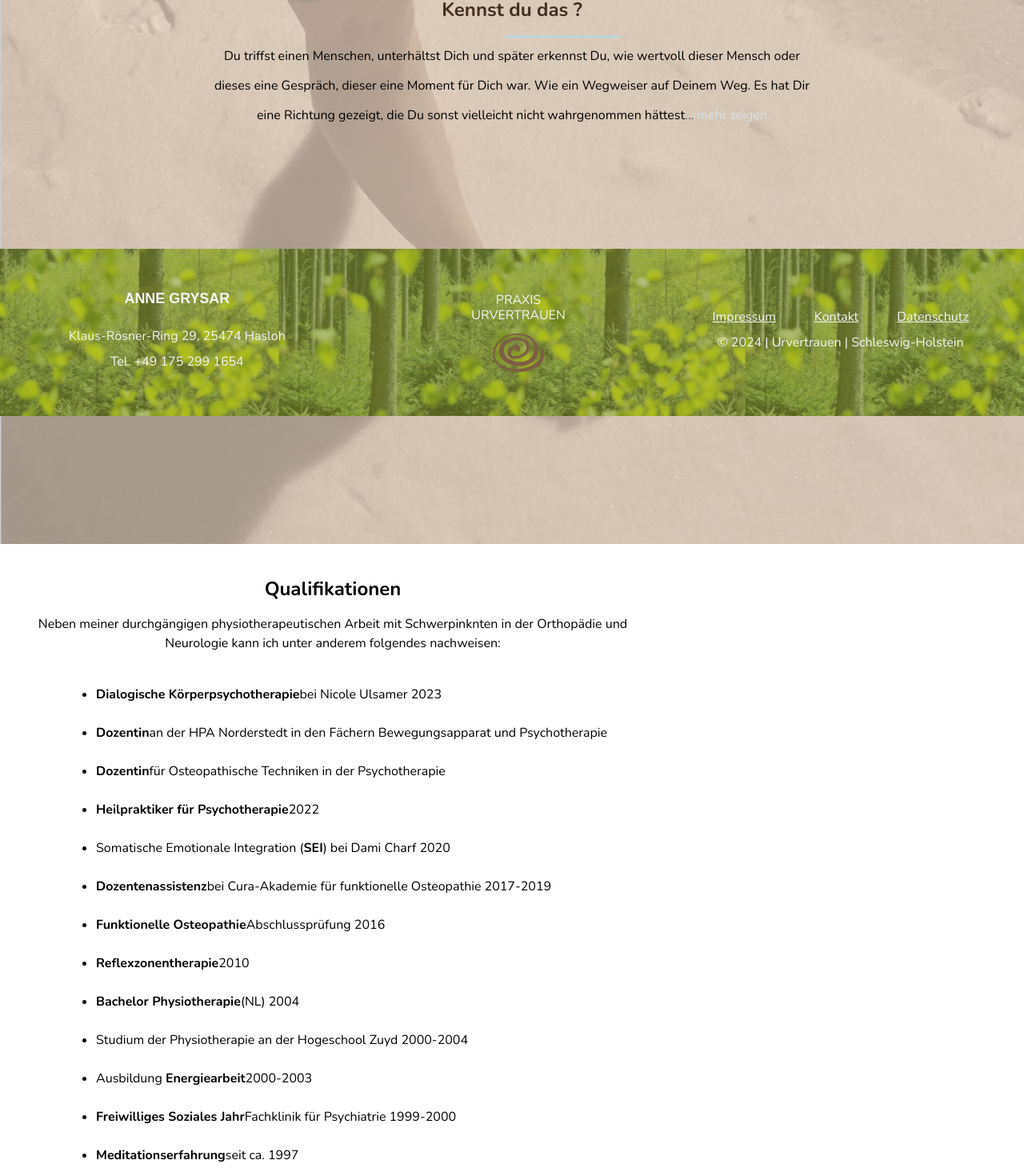
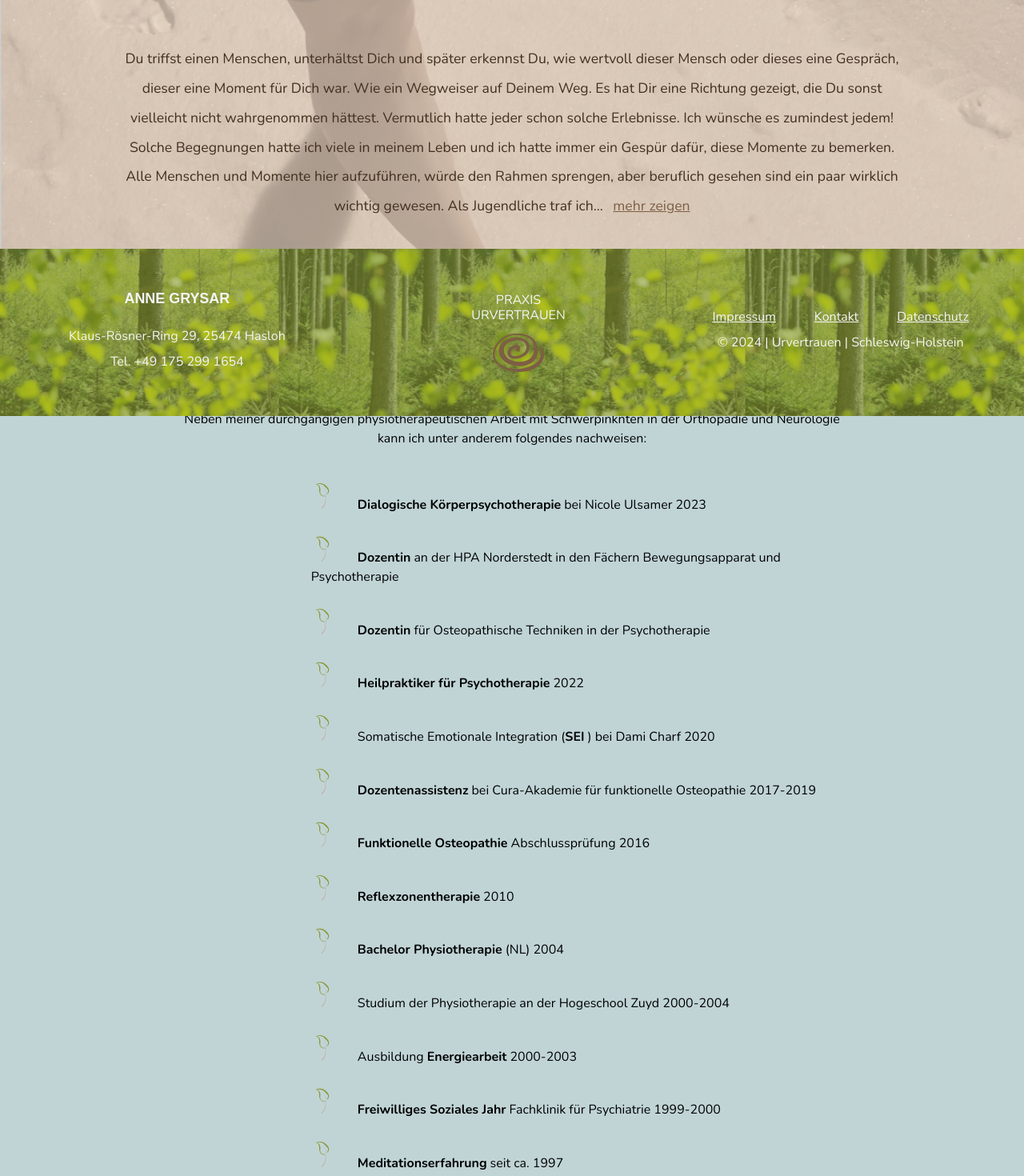
Before and after one commit to Lucarte/PraxisEnna, a React (Vite) app: page /uebermich in a window 1280 px wide. Shown: the part 280-1750 px from the top of the page at 80% size. Built offline with nearby package versions, Linux system fonts and the light colour scheme; the HTML template or start-up script is replaced by a standard one; a web font is replaced by a local one.

Commit message:
uebermich page ready-to-go

```diff
--- a/src/index.css
+++ b/src/index.css
@@ -1,3 +1,13 @@
 @tailwind base;
 @tailwind components;
 @tailwind utilities;
+
+.custom-list-style {
+    list-style-image: url('/src/assets/listImgMobile.svg');
+}
+
+@media (min-width: 750px) {
+	.custom-list-style {
+        list-style-image: url('/src/assets/listImg.svg');
+	}
+}
--- a/src/pages/Uebermich.tsx
+++ b/src/pages/Uebermich.tsx
@@ -9,66 +9,115 @@ const Uebermich = () => {
 	};
 
 	return (
-		<>
+		<article className='flex flex-col items-center bg-darkTurquis'>
 			{" "}
 			<section>
-				<div className='pt-40 bg-gradient-to-b from-lightBrown via-lightBrown to-darkBrown px-10 pb-10 md:px-20 lg:bg-[url("/src/assets/beine.png")] lg:bg-cover lg:bg-no-repeat lg:pt-64 lg:px-36 lg:pb-96 xl:px-64 2xl:px-80 lg:h-[60rem]'>
-					<h2 className='mb-12 text-lg font-bold uebermich__titel lg:hidden'>
-						ÜBER MICH
-					</h2>
-					<span className='uebermich__titel--span lg:opacity-0'></span>
-					<h2 className='mb-2 text-2xl font-bold text-center section__titel text-veryDarkBrown'>
+				<div className='text-veryDarkBrown pt-40 bg-gradient-to-b from-lightBrown via-lightBrown to-darkBrown px-10 pb-10 md:px-20 lg:bg-[url("/src/assets/beine.png")] lg:bg-cover lg:bg-no-repeat lg:pt-64 lg:px-32 lg:pb-16 xl:px-36 lg:min-h-[42rem]'>
+					<h2 className='text-xl font-bold lg:hidden'>ÜBER MICH</h2>
+					<span className='block w-24 h-[.2rem] bg-turquis rounded-md mr-0 mb-12 ml-[1.8rem] lg:opacity-0'></span>
+					<h2 className='mb-2 text-2xl font-bold tracking-wide text-center font-title text-veryDarkBrown lg:text-3xl lg:-mt-20'>
 						Kennst du das ?
-						<span className='absolute h-0 mt-12 -ml-24 rounded-lg lg:h-1 w-36 bg-darkTurquis '></span>
+						<span className='absolute h-0 mt-12 -ml-24 rounded-lg lg:h-1 w-36 bg-darkTurquis'></span>
 					</h2>
 
 					{/* Text container with expand/collapse feature */}
 					<div
-						className={`transition-all duration-500 ${isExpanded ? "h-auto" : "h-80 overflow-hidden"}`}>
-						<p className='text-center 2xl:text-[1.05rem] leading-[2.3rem] 2xl:leading-[3rem]'>
-							{/* Visible part of the text */}
-							Du triffst einen Menschen, unterhältst Dich und später erkennst
-							Du, wie wertvoll dieser Mensch oder dieses eine Gespräch, dieser
-							eine Moment für Dich war. Wie ein Wegweiser auf Deinem Weg. Es hat
-							Dir eine Richtung gezeigt, die Du sonst vielleicht nicht
-							wahrgenommen hättest
-							{!isExpanded && <span className='text-gray-600'>... </span>}
-							{/* Hidden or expanded text */}
+						className={`transition-all duration-500 ${
+							isExpanded
+								? "h-auto" // Fully expanded height for all screen sizes
+								: "h-86 lg:h-[20rem] overflow-hidden" // Different heights for larger screens
+						}`}>
+						<p className='text-center lg:mt-16 lg:text-[1.1rem] 2xl:text-[1.2rem] leading-[2.3rem] 2xl:leading-[3rem]'>
+							{/* Visible part of the text with screen-specific truncation */}
+							{!isExpanded && (
+								<>
+									{/* Small screens - default */}
+									<span className='inline md:hidden'>
+										Du triffst einen Menschen, unterhältst Dich und später
+										erkennst Du, wie wertvoll dieser Mensch oder dieses eine
+										Gespräch, dieser eine Moment für Dich war. Wie ein Wegweiser
+										auf Deinem Weg. Es hat Dir eine Richtung gezeigt, die Du
+										sonst vielleicht nicht wahrgenommen hättest
+										<span className='text-veryDarkBrown'>... </span>
+									</span>
+
+									{/* Medium screens */}
+									<span className='hidden md:inline lg:hidden'>
+										Du triffst einen Menschen, unterhältst Dich und später
+										erkennst Du, wie wertvoll dieser Mensch oder dieses eine
+										Gespräch, dieser eine Moment für Dich war. Wie ein Wegweiser
+										auf Deinem Weg. Es hat Dir eine Richtung gezeigt, die Du
+										sonst vielleicht nicht wahrgenommen hättest. Vermutlich
+										hatte jeder schon solche Erlebnisse. Ich wünsche es
+										zumindest jedem! Solche Begegnungen hatte ich
+										<span className='text-veryDarkBrown'>... </span>
+									</span>
+
+									{/* Large screens */}
+									<span className='hidden lg:inline'>
+										Du triffst einen Menschen, unterhältst Dich und später
+										erkennst Du, wie wertvoll dieser Mensch oder dieses eine
+										Gespräch, dieser eine Moment für Dich war. Wie ein Wegweiser
+										auf Deinem Weg. Es hat Dir eine Richtung gezeigt, die Du
+										sonst vielleicht nicht wahrgenommen hättest. Vermutlich
+										hatte jeder schon solche Erlebnisse. Ich wünsche es
+										zumindest jedem! Solche Begegnungen hatte ich viele in
+										meinem Leben und ich hatte immer ein Gespür dafür, diese
+										Momente zu bemerken. Alle Menschen und Momente hier
+										aufzuführen, würde den Rahmen sprengen, aber beruflich
+										gesehen sind ein paar wirklich wichtig gewesen. Als
+										Jugendliche traf ich
+										<span className='text-veryDarkBrown'>... </span>
+									</span>
+								</>
+							)}
+
+							{/* Expanded text with screen-specific continuation */}
 							{isExpanded && (
 								<>
-									{/* Hidden part of the text */}. Vermutlich hatte jeder schon
-									solche Erlebnisse. Ich wünsche es zumindest jedem! Solche
-									Begegnungen hatte ich viele in meinem Leben und ich hatte
-									immer ein Gespür dafür, diese Momente zu bemerken. Alle
-									Menschen und Momente hier aufzuführen, würde den Rahmen
-									sprengen, aber beruflich gesehen sind ein paar wirklich
-									wichtig gewesen. Als Jugendliche traf ich das erste mal auf
-									meine Zenlehrerin, die als Leib- und Atemtherapeutin auf einem
-									Hof inmitten der Natur ihrer Meditation und Arbeit nachging.
-									Sie hat in mir damals ein Bild davon entstehen lassen, wie ich
-									Ruhe und Ganzheitlichkeit in mein Leben und meine Arbeit
-									fließen lassen möchte. Für diese Ganzheitlichkeit habe ich
-									neben Meditation und Achtsamkeit ein Studium der
-									Physiotherapie abgeschlossen und anschließend den Weg der
-									Osteopathie eingeschlagen, zu dem mich mein Babysittervater
-									noch vor dem Abitur inspirierte hatte, indem er mir einfach
-									ein Fachbuch in die Hand gedrückt hatte. Meine Erfahrungen mit
+									{/* Blend whole test for all sizes */}
+									<span className='inline'>
+										Du triffst einen Menschen, unterhältst Dich und später
+										erkennst Du, wie wertvoll dieser Mensch oder dieses eine
+										Gespräch, dieser eine Moment für Dich war. Wie ein Wegweiser
+										auf Deinem Weg. Es hat Dir eine Richtung gezeigt, die Du
+										sonst vielleicht nicht wahrgenommen hättest. Vermutlich
+										hatte jeder schon solche Erlebnisse. Ich wünsche es
+										zumindest jedem! Solche Begegnungen hatte ich viele in
+										meinem Leben und ich hatte immer ein Gespür dafür, diese
+										Momente zu bemerken. Alle Menschen und Momente hier
+										aufzuführen, würde den Rahmen sprengen, aber beruflich
+										gesehen sind ein paar wirklich wichtig gewesen. Als
+										Jugendliche traf ich das erste mal auf meine Zenlehrerin,
+										die als Leib- und Atemtherapeutin auf einem Hof inmitten der
+										Natur ihrer Meditation und Arbeit nachging. Sie hat in mir
+										damals ein Bild davon entstehen lassen, wie ich Ruhe und
+										Ganzheitlichkeit in mein Leben und meine Arbeit fließen
+										lassen möchte. Für diese Ganzheitlichkeit habe ich neben
+										Meditation und Achtsamkeit ein Studium der Physiotherapie
+										abgeschlossen und anschließend den Weg der Osteopathie
+										eingeschlagen, zu dem mich mein Babysittervater noch vor dem
+										Abitur inspirierte hatte, indem er mir einfach ein Fachbuch
+										in die Hand gedrückt hatte. Meine Erfahrungen mit
 										Patientinnen brachten mich auf die Idee, für noch mehr Tiefe
 										die Psychotherapie zu erlernen, wodurch ich in der
 										Heilpraktikerschule dann auf meine Lehrerin für Dialogische
 										Körperpsychotherapie stieß. Bei ihr wusste ich sofort, dass
 										sie die Herangehensweise unterrichtet, die für mich die
-									logische Folge meines bisherigen Weges war. Ich arbeite voller
-									Liebe, Ruhe und Neugier sowohl in meiner Praxis als
+										logische Folge meines bisherigen Weges war. Ich arbeite
+										voller Liebe, Ruhe und Neugier sowohl in meiner Praxis als
 										Therapeutin, als auch in Schulungen als Dozentin und bin
 										gespannt, welchen Wegweisern ich noch begegnen werde und wem
 										ich alles eine neue Richtung, Sichtweise oder Tiefe geben
 										darf.
+										<span className='text-veryDarkBrown'>... </span>
+									</span>
 								</>
 							)}
+
 							{/* Conditional 'mehr zeigen' or 'weniger zeigen' link */}
 							<span
-								className='leading-6 cursor-pointer text-lightTurquis hover:uppercase'
+								className='inline-flex pl-2 leading-6 underline cursor-pointer text-lightBrown lg:text-darkBrown hover:text-veryDarkBrown'
 								onClick={toggleReadMore}>
 								{isExpanded ? " weniger zeigen" : " mehr zeigen"}
 							</span>
@@ -81,13 +130,13 @@ const Uebermich = () => {
 					<img
 						src={kidOnShoulders}
 						alt='photo of a kid on the shoulders of a parent, seen from the back, in the forest.'
-						className='relative min-w-full scale-125 mobile__img lg:-z-10 lg:h-0'
+						className='relative block h-auto max-w-full align-middle scale-125 lg:-z-10 lg:h-0 overflow-clip'
 					/>
 				</div>
 			</section>
-			<section id='qualifications' className='max-w-3xl m-8 section__two'>
+			<section id='qualifications' className='max-w-[70%] p-8'>
 				<div className='mb-8'>
-					<h2 className='mt-10 mb-4 text-2xl font-bold text-center font-titel'>
+					<h2 className='mt-10 mb-4 text-2xl font-bold text-center font-title'>
 						Qualifikationen
 					</h2>
 					<p className='mb-10 font-medium text-center'>
@@ -95,89 +144,93 @@ const Uebermich = () => {
 						Schwerpinknten in der Orthopädie und Neurologie kann ich unter
 						anderem folgendes nachweisen:
 					</p>
-					<ul className='flex flex-col gap-6 ml-4 text-left md:ml-12'>
-						<li>
-							<span>
-								<b className='font-bold'>Dialogische Körperpsychotherapie</b>
+					<ul className='flex flex-col gap-6 -ml-8 text-left list-inside lg:ml-[8%] xl:ml-[15%]'>
+						<li className='custom-list-style'>
+							<span className='p-2 md:p-6'>
+								<b className='pr-1 font-bold'>
+									Dialogische Körperpsychotherapie
+								</b>
 								bei Nicole Ulsamer 2023
 							</span>
 						</li>
-						<li>
-							<span>
-								<b className='font-bold'>Dozentin</b>
+						<li className='custom-list-style'>
+							<span className='p-2 md:p-6'>
+								<b className='pr-1 font-bold'>Dozentin</b>
 								an der HPA Norderstedt in den Fächern Bewegungsapparat und
 								Psychotherapie
 							</span>
 						</li>
-						<li>
-							<span>
-								<b className='font-bold'>Dozentin</b>
+						<li className='custom-list-style'>
+							<span className='p-2 md:p-6'>
+								<b className='pr-1 font-bold'>Dozentin</b>
 								für Osteopathische Techniken in der Psychotherapie
 							</span>
 						</li>
-						<li>
-							<span>
-								<b className='font-bold'>Heilpraktiker für Psychotherapie</b>
+						<li className='custom-list-style'>
+							<span className='p-2 md:p-6'>
+								<b className='pr-1 font-bold'>
+									Heilpraktiker für Psychotherapie
+								</b>
 								2022
 							</span>
 						</li>
-						<li>
-							<span>
+						<li className='custom-list-style'>
+							<span className='p-2 md:p-6'>
 								Somatische Emotionale Integration (
-								<b className='font-bold'>SEI</b>) bei Dami Charf 2020
+								<b className='pr-1 font-bold'>SEI</b>) bei Dami Charf 2020
 							</span>
 						</li>
-						<li>
-							<span>
-								<b className='font-bold'>Dozentenassistenz</b>
+						<li className='custom-list-style'>
+							<span className='p-2 md:p-6'>
+								<b className='pr-1 font-bold'>Dozentenassistenz</b>
 								bei Cura-Akademie für funktionelle Osteopathie 2017-2019
 							</span>
 						</li>
-						<li>
-							<span>
-								<b className='font-bold'>Funktionelle Osteopathie</b>
+						<li className='custom-list-style'>
+							<span className='p-2 md:p-6'>
+								<b className='pr-1 font-bold'>Funktionelle Osteopathie</b>
 								Abschlussprüfung 2016
 							</span>
 						</li>
-						<li>
-							<span>
-								<b className='font-bold'>Reflexzonentherapie</b>
+						<li className='custom-list-style'>
+							<span className='p-2 md:p-6'>
+								<b className='pr-1 font-bold'>Reflexzonentherapie</b>
 								2010
 							</span>
 						</li>
-						<li>
-							<span>
-								<b className='font-bold'>Bachelor Physiotherapie</b>
+						<li className='custom-list-style'>
+							<span className='p-2 md:p-6'>
+								<b className='pr-1 font-bold'>Bachelor Physiotherapie</b>
 								(NL) 2004
 							</span>
 						</li>
-						<li>
-							<span>
+						<li className='custom-list-style'>
+							<span className='p-2 md:p-6'>
 								Studium der Physiotherapie an der Hogeschool Zuyd 2000-2004
 							</span>
 						</li>
-						<li>
-							<span>
-								Ausbildung <b className='font-bold'>Energiearbeit</b>
+						<li className='custom-list-style'>
+							<span className='p-2 md:p-6'>
+								Ausbildung <b className='pr-1 font-bold'>Energiearbeit</b>
 								2000-2003
 							</span>
 						</li>
-						<li>
-							<span>
-								<b className='font-bold'>Freiwilliges Soziales Jahr</b>
+						<li className='custom-list-style'>
+							<span className='p-2 md:p-6'>
+								<b className='pr-1 font-bold'>Freiwilliges Soziales Jahr</b>
 								Fachklinik für Psychiatrie 1999-2000
 							</span>
 						</li>
-						<li>
-							<span>
-								<b className='font-bold'>Meditationserfahrung</b>
+						<li className='custom-list-style'>
+							<span className='p-2 md:p-6'>
+								<b className='pr-1 font-bold'>Meditationserfahrung</b>
 								seit ca. 1997
 							</span>
 						</li>
 					</ul>
 				</div>
 			</section>
-		</>
+		</article>
 	);
 };
 
--- a/tailwind.config.js
+++ b/tailwind.config.js
@@ -55,24 +55,6 @@ export default {
 			lineHeight: {
 				"tight-custom": "1.2",
 			},
-			translate: {
-				"-5px": "-5px",
-			},
-			scale: {
-				125: "1.25",
-			},
-			zIndex: {
-				40: "40",
-				50: "50",
-			},
-			margin: {
-				"-6": "-1.5rem",
-				"1.7rem": "1.7rem",
-			},
-			borderRadius: {
-				lg: "0.5rem",
-				md: "0.375rem",
-			},
 			boxShadow: {
 				shadowHeader: "1px 3px 10px rgba(168, 187, 182, 1)",
 				shadowMenu: "1px 3px -1px rgba(157, 157, 182, 0.6)",
```
Also changed, not shown: src/partials/Header.tsx (+11 -11 lines). Lines whose indentation alone changed are shown as unchanged.
